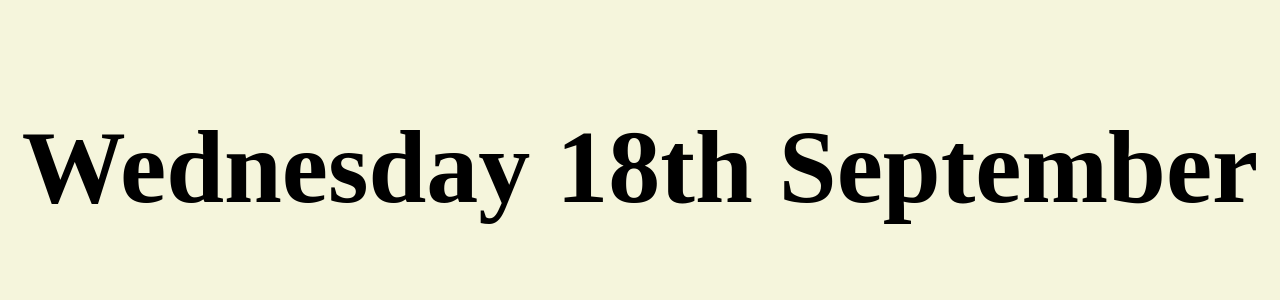
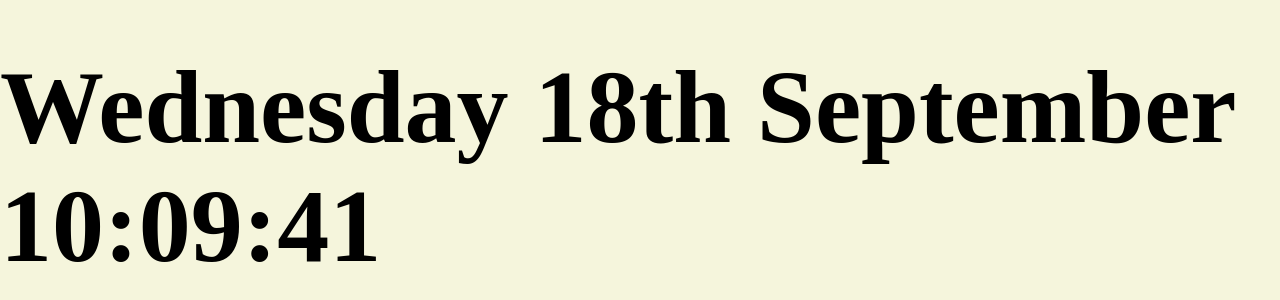
Before and after one commit to maxtroughear/classroomscreen-widgets, a Nuxt app in the folder app/: page /date in a window 1280 px wide. Shown: the part 234-534 px from the top of the page. Built offline with nearby package versions, Linux system fonts and the light colour scheme.

Commit message:
test: update date every second

```diff
--- a/app/pages/date.vue
+++ b/app/pages/date.vue
@@ -1,7 +1,15 @@
 <script setup lang="ts">
 import {format} from "date-fns";
-const date = new Date();
-const formattedDate = format(date, 'EEEE do MMMM')
+
+let formattedDate = ref();
+
+const updateDate = () => {
+  const date = new Date();
+  formattedDate.value = format(date, 'EEEE do MMMM HH:mm:ss');
+  setTimeout(() => updateDate(), 1000);
+}
+
+updateDate();
 </script>
 
 <template>
```
